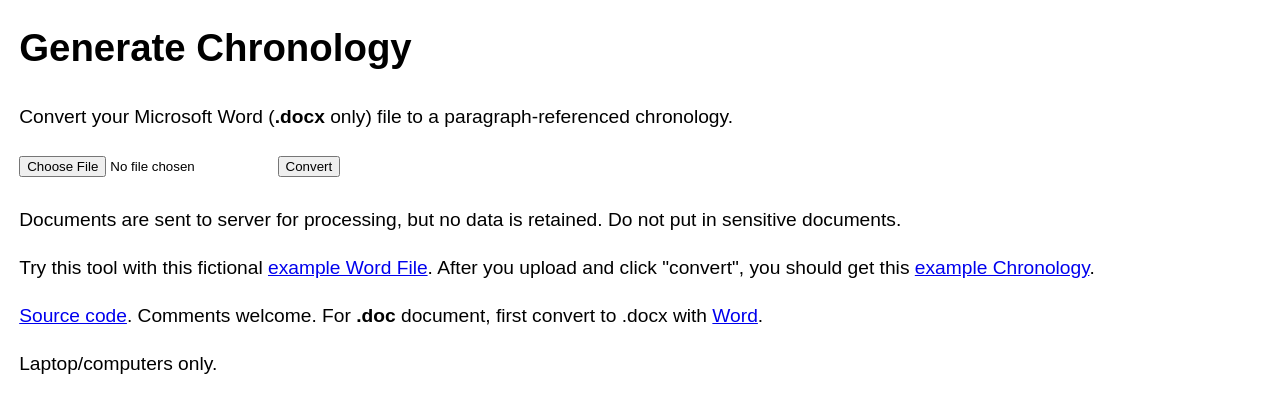
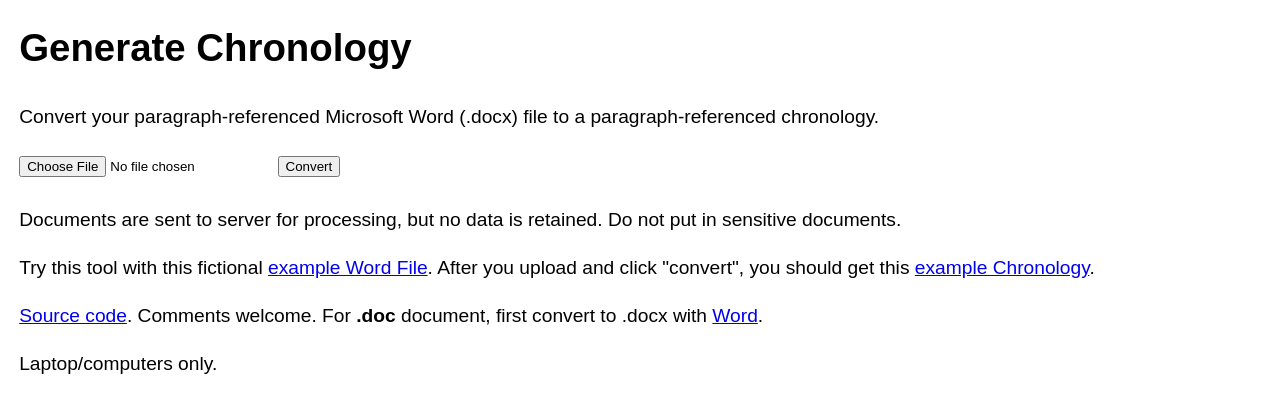
Before and after one commit to 3willows/Generate-chronology, a Flask app: page / in a window 1280 px wide. Shown: the top 413 px of the page. Run offline with Flask 3, Linux system fonts and the light colour scheme.

Commit message:
Edit text

```diff
--- a/templates/index.html
+++ b/templates/index.html
@@ -3,13 +3,16 @@
 <head>
     <meta charset="UTF-8">
     <meta name="viewport" content="width=device-width, initial-scale=1.0">
-    <title>Generate Chronology (Alpha)</title>
+    <title>Generate Chronology</title>
+    <meta name="description" content="Convert your paragraph-referenced Microsoft Word (.docx) file to a paragraph-referenced chronology.">
+
     <link rel="stylesheet" href="{{ url_for('static', filename='css/styles.css') }}">
 </head>
 
 <body>
     <h1>Generate Chronology</h1>
-    <p>Convert your Microsoft Word (<b>.docx</b> only) file to a paragraph-referenced chronology.</p>
+    <p>Convert your paragraph-referenced Microsoft Word (.docx) file to a paragraph-referenced chronology.
+    </p>
     <form action="/convert" method="post" enctype="multipart/form-data">
         <input title="Choose File" type="file" name="file" />
         <input type="submit" value="Convert">
@@ -17,8 +20,9 @@
     <p> Documents are sent to server for processing, but no data is retained. Do not put in sensitive documents.
     </p>
     <p>
-       Try this tool with this fictional
-        <a href="/example-Word"> example Word File</a>.  After you upload and click "convert", you should get this  <a href="/example-chronology"> example Chronology</a>.
+        Try this tool with this fictional
+        <a href="/example-Word"> example Word File</a>. After you upload and click "convert", you should get this <a
+            href="/example-chronology"> example Chronology</a>.
     </p>
 
     <p>
```
